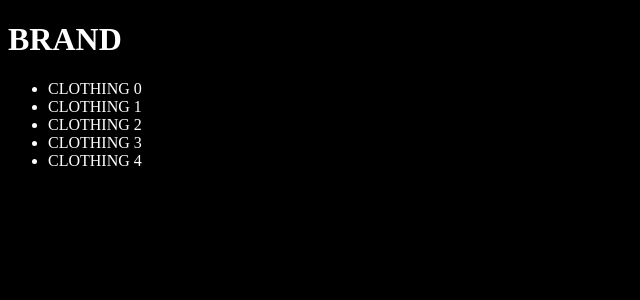
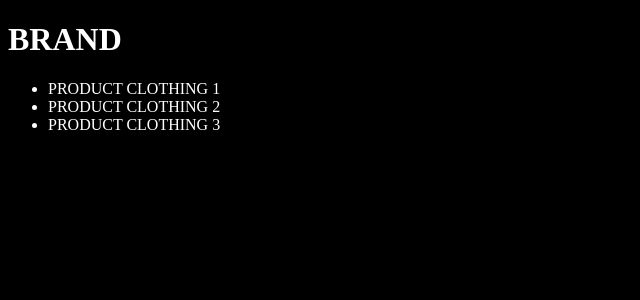
Before and after one commit to TTorKori/WEBSITE, a React (Vite) app: page / in a window 1280 px wide. Shown: the top 300 px of the page, without its empty margins (0-640 px from the left). Built offline with nearby package versions, Linux system fonts and the light colour scheme; the HTML template or start-up script is replaced by a standard one.

Commit message:
Replaced generic list item with Product Component + Added external product list

```diff
--- a/src/App.tsx
+++ b/src/App.tsx
@@ -1,13 +1,14 @@
 import './css/App.css'
 import Title from './components/Title'
 import ProductWindow from './components/ProductWindow'
+import productsFile from "./assets/products.json"
 
 function App() {
 
   return (
     <div>
       <Title />
-      <ProductWindow />
+      <ProductWindow products={productsFile.products.map(product => product.name)}/>
     </div>
   )
 }
--- /dev/null
+++ b/src/assets/products.json
@@ -0,0 +1,18 @@
+{
+	"products": [
+		{
+			"id": 1,
+			"name": "CLOTHING 1"
+		},
+
+		{
+			"id": 2,
+			"name": "CLOTHING 2"
+		},
+
+		{
+			"id": 3,
+			"name": "CLOTHING 3"
+		}
+	]
+}
--- a/src/components/Product.tsx
+++ b/src/components/Product.tsx
@@ -1,8 +1,21 @@
-function Product(){
-	let index = 0;
-	return (
-		<li>CLOTHING {index}</li>
-	)
+import { useState } from "react";
+
+interface Props {
+  name: String;
+}
+
+function Product({ name}: Props) {
+  const [selectedProduct, setSelectedProduct] = useState(false);
+
+  return (
+    <li
+      onMouseOver={() => setSelectedProduct(true)}
+      onMouseOut={() => setSelectedProduct(false)}
+      className={selectedProduct ? "list-item-selected" : ""}
+    >
+      PRODUCT {name}
+    </li>
+  );
 }
 
 export default Product;
--- a/src/components/ProductWindow.tsx
+++ b/src/components/ProductWindow.tsx
@@ -1,30 +1,19 @@
 import Product from "./Product";
-import { useState } from "react";
 
-function ProductWindow() {
-  let products: String[] = [];
+interface Props {
+	products : String[]
+}
 
-  for (let i = 0; i < 5; i++) {
-    products.push(`CLOTHING ${i}`);
-  }
+function ProductWindow({products} : Props) {
 
-  const [selectedProduct, setSelectedProduct] = useState(-1);
 
   return (
     <>
       {products.length === 0 && <p>No Products Found.</p>}
       <ul>
         {/* Replace the li with Product Component */}
-        {products.map((product, productIndex) => (
-          <li
-            className={
-              selectedProduct === productIndex ? "list-item-selected" : ""
-            }
-            onMouseOver={() => setSelectedProduct(productIndex)}
-            onMouseOut={() => setSelectedProduct(-1)}
-          >
-            {product}
-          </li>
+        {products.map((product) => (
+			<Product name={product} />
         ))}
       </ul>
     </>
```
